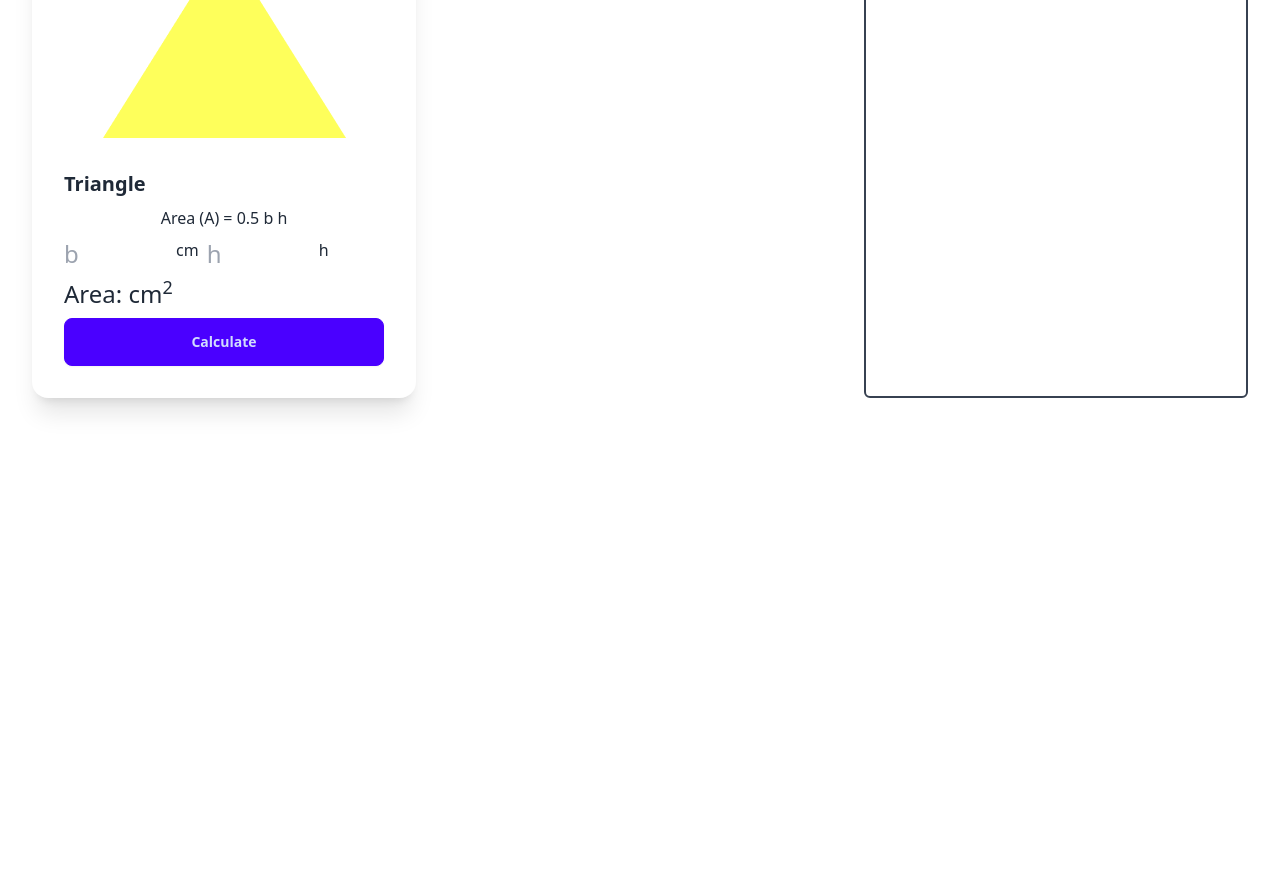
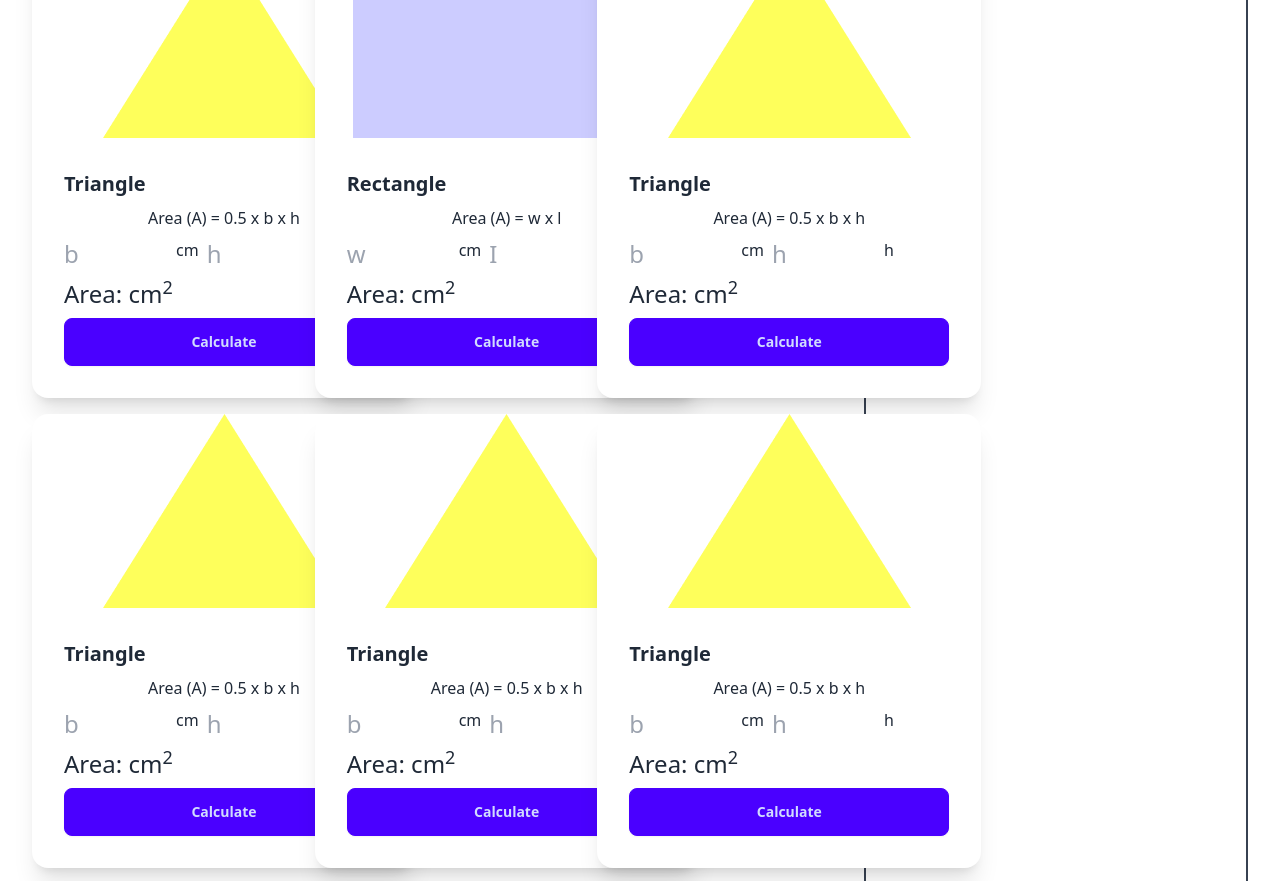
Before and after one commit to Rahib38/geometry-genius, a plain HTML site: page index.html in a window 1280 px wide. Shown: the part 88-969 px from the top of the page. Before the commit the page ends 800 px from the top, so only its background shows below. Drawn offline with nearby package versions, Linux system fonts and the light colour scheme.

Commit message:
added a rectangle

```diff
--- a/index.html
+++ b/index.html
@@ -1,6 +1,6 @@
 <!DOCTYPE html>
-<html lang="en"
-data-themes="white">
+<html lang="en" data-theme="light"
+>
 
 <head>
   <meta charset="UTF-8">
@@ -16,18 +16,146 @@ data-themes="white">
   </header>
   <main class="m-8">
     <section class="flex flex-col lg:flex-row ">
-            <div class="flex-1">
+      <div class="flex-1 grid grid-cols-1 md:grid-cols-2 lg:grid-cols-3 gap-4">
         <div class="card w-96 bg-base-100 shadow-xl ">
           <figure><img src="./images/triangle.png" alt="" /></figure>
           <div class="card-body">
             <h2 class="card-title text-center">Triangle</h2>
-                      <p class="text-center">Area (A) = 0.5 b h</p>
+            <p class="text-center">Area (A) = 0.5 x b x h</p>
             <div class="flex">
-                        <input type="text" id="triangle-base" class="w-24 text-2xl rounded-sm" placeholder="b"><span class="ml-4 mr-2">cm</span>
-                        <input type="text" id="triangle-height" class="w-24 text-2xl rounded-sm"placeholder="h"><span  class="ml-4 mr-2"> h</span>
+              <input type="text" id="triangle-base" class="w-24 text-2xl rounded-sm" placeholder="b"><span
+                class="ml-4 mr-2">cm</span>
+              <input type="text" id="triangle-height" class="w-24 text-2xl rounded-sm" placeholder="h"><span
+                class="ml-4 mr-2"> h</span>
             </div>
             <div>
-                        <p class="text-2xl"> Area: <span id="triangle-area"></span> <span >cm<sup>2</sup></span></p>
+              <p class="text-2xl"> Area: <span id="triangle-area"></span> <span>cm<sup>2</sup></span></p>
+            </div>
+            <div class="card-actions">
+              <button onclick="calculateTriangleArea()" class="btn btn-primary w-full">Calculate</button>
+            </div>
+          </div>
+        </div>
+
+
+        <div class="card w-96 bg-base-100 shadow-xl ">
+          <figure><img src="./images/rectangle.png" alt="" /></figure>
+          <div class="card-body">
+            <h2 class="card-title text-center">Rectangle</h2>
+            <p class="text-center">Area (A) = w x l</p>
+            <div class="flex">
+              <input type="text" id="rectangle-weight" class="w-24 text-2xl rounded-sm" placeholder="w"><span
+                class="ml-4 mr-2">cm</span>
+              <input type="text" id="rectangle-length" class="w-24 text-2xl rounded-sm" placeholder="I"><span
+                class="ml-4 mr-2"> h</span>
+            </div>
+            <div>
+              <p class="text-2xl"> Area: <span id="rectangle-area"></span> <span>cm<sup>2</sup></span></p>
+            </div>
+            <div class="card-actions">
+              <button onclick="calculateRectangleArea()" class="btn btn-primary w-full">Calculate</button>
+            </div>
+          </div>
+        </div>
+
+
+        <div class="card w-96 bg-base-100 shadow-xl ">
+          <figure><img src="./images/triangle.png" alt="" /></figure>
+          <div class="card-body">
+            <h2 class="card-title text-center">Triangle</h2>
+            <p class="text-center">Area (A) = 0.5 x b x h</p>
+            <div class="flex">
+              <input type="text" id="triangle-base" class="w-24 text-2xl rounded-sm" placeholder="b"><span
+                class="ml-4 mr-2">cm</span>
+              <input type="text" id="triangle-height" class="w-24 text-2xl rounded-sm" placeholder="h"><span
+                class="ml-4 mr-2"> h</span>
+            </div>
+            <div>
+              <p class="text-2xl"> Area: <span id="triangle-area"></span> <span>cm<sup>2</sup></span></p>
+            </div>
+            <div class="card-actions">
+              <button onclick="calculateTriangleArea()" class="btn btn-primary w-full">Calculate</button>
+            </div>
+          </div>
+        </div>
+
+
+        <div class="card w-96 bg-base-100 shadow-xl ">
+          <figure><img src="./images/triangle.png" alt="" /></figure>
+          <div class="card-body">
+            <h2 class="card-title text-center">Triangle</h2>
+            <p class="text-center">Area (A) = 0.5 x b x h</p>
+            <div class="flex">
+              <input type="text" id="triangle-base" class="w-24 text-2xl rounded-sm" placeholder="b"><span
+                class="ml-4 mr-2">cm</span>
+              <input type="text" id="triangle-height" class="w-24 text-2xl rounded-sm" placeholder="h"><span
+                class="ml-4 mr-2"> h</span>
+            </div>
+            <div>
+              <p class="text-2xl"> Area: <span id="triangle-area"></span> <span>cm<sup>2</sup></span></p>
+            </div>
+            <div class="card-actions">
+              <button onclick="calculateTriangleArea()" class="btn btn-primary w-full">Calculate</button>
+            </div>
+          </div>
+        </div>
+
+
+        <div class="card w-96 bg-base-100 shadow-xl ">
+          <figure><img src="./images/triangle.png" alt="" /></figure>
+          <div class="card-body">
+            <h2 class="card-title text-center">Triangle</h2>
+            <p class="text-center">Area (A) = 0.5 x b x h</p>
+            <div class="flex">
+              <input type="text" id="triangle-base" class="w-24 text-2xl rounded-sm" placeholder="b"><span
+                class="ml-4 mr-2">cm</span>
+              <input type="text" id="triangle-height" class="w-24 text-2xl rounded-sm" placeholder="h"><span
+                class="ml-4 mr-2"> h</span>
+            </div>
+            <div>
+              <p class="text-2xl"> Area: <span id="triangle-area"></span> <span>cm<sup>2</sup></span></p>
+            </div>
+            <div class="card-actions">
+              <button onclick="calculateTriangleArea()" class="btn btn-primary w-full">Calculate</button>
+            </div>
+          </div>
+        </div>
+
+
+        <div class="card w-96 bg-base-100 shadow-xl ">
+          <figure><img src="./images/triangle.png" alt="" /></figure>
+          <div class="card-body">
+            <h2 class="card-title text-center">Triangle</h2>
+            <p class="text-center">Area (A) = 0.5 x b x h</p>
+            <div class="flex">
+              <input type="text" id="triangle-base" class="w-24 text-2xl rounded-sm" placeholder="b"><span
+                class="ml-4 mr-2">cm</span>
+              <input type="text" id="triangle-height" class="w-24 text-2xl rounded-sm" placeholder="h"><span
+                class="ml-4 mr-2"> h</span>
+            </div>
+            <div>
+              <p class="text-2xl"> Area: <span id="triangle-area"></span> <span>cm<sup>2</sup></span></p>
+            </div>
+            <div class="card-actions">
+              <button onclick="calculateTriangleArea()" class="btn btn-primary w-full">Calculate</button>
+            </div>
+          </div>
+        </div>
+
+
+        <div class="card w-96 bg-base-100 shadow-xl ">
+          <figure><img src="./images/triangle.png" alt="" /></figure>
+          <div class="card-body">
+            <h2 class="card-title text-center">Triangle</h2>
+            <p class="text-center">Area (A) = 0.5 x b x h</p>
+            <div class="flex">
+              <input type="text" id="triangle-base" class="w-24 text-2xl rounded-sm" placeholder="b"><span
+                class="ml-4 mr-2">cm</span>
+              <input type="text" id="triangle-height" class="w-24 text-2xl rounded-sm" placeholder="h"><span
+                class="ml-4 mr-2"> h</span>
+            </div>
+            <div>
+              <p class="text-2xl"> Area: <span id="triangle-area"></span> <span>cm<sup>2</sup></span></p>
             </div>
             <div class="card-actions">
               <button onclick="calculateTriangleArea()" class="btn btn-primary w-full">Calculate</button>
@@ -40,6 +168,7 @@ data-themes="white">
       </div>
     </section>
     <script src="./js/triangle.js"></script>
+    <script src="./js/rectangle.js"></script>
   </main>
   <footer>
 
--- /dev/null
+++ b/js/rectangle.js
@@ -0,0 +1,18 @@
+function calculateRectangleArea(){
+    const lengthInput = document.getElementById('rectangle-length');
+    const lengthText = lengthInput.value;
+    const length = parseFloat(lengthText);
+    console.log(length);
+
+    const weightInput = document.getElementById('rectangle-weight');
+    const weightText = weightInput.value;
+    const weight = parseFloat(weightText);
+    console.log(weight);
+
+    const area = weight * length;
+    console.log('area of the rectangle: ',area);
+
+    const rectangleAreaSpan = document.getElementById('rectangle-area');
+    rectangleAreaSpan.innerText = area;
+
+}
```
Also changed, not shown: js/triangle.js (line endings or trailing spaces). Lines whose indentation alone changed are shown as unchanged.
